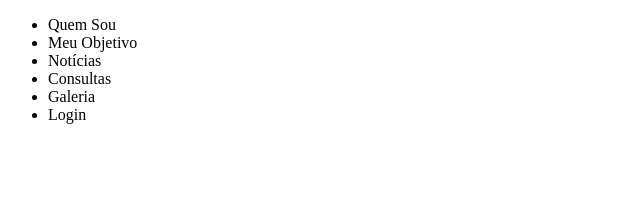
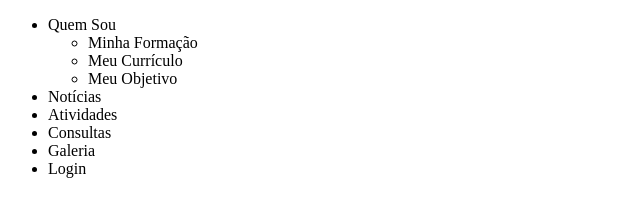
Before and after one commit to bmarques1995/cgsite, a plain HTML site: page index.html in a window 1280 px wide. Shown: the whole page, without its empty margins (0-640 px from the left). Drawn offline with Linux system fonts and the light colour scheme.

Commit message:
Alpha 1.01
adição de nova área de projeto, e divisão de assuntos na divulgação da pessoa jurídica

```diff
--- a/index.html
+++ b/index.html
@@ -8,8 +8,13 @@
     <body>
         <ul>
             <li>Quem Sou</li>
-            <li>Meu Objetivo</li>
+            <ul>
+                <li>Minha Formação</li>
+                <li>Meu Currículo</li>
+                <li>Meu Objetivo</li>
+            </ul>
             <li>Notícias</li> <!--Área dinâmica-->
+            <li>Atividades</li>
             <li>Consultas</li> <!--Área dinâmica-->
             <li>Galeria</li>
             <li>Login</li> <!--Área dinâmica-->
```
